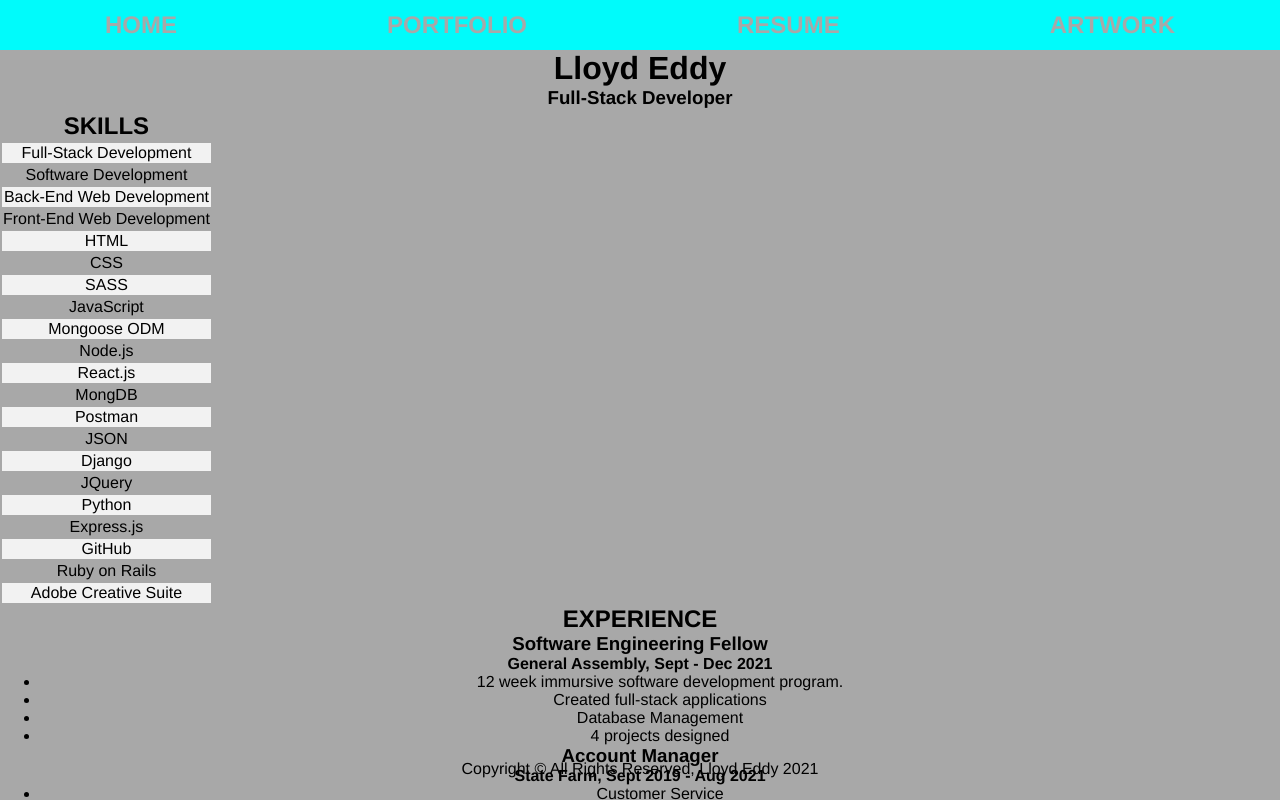
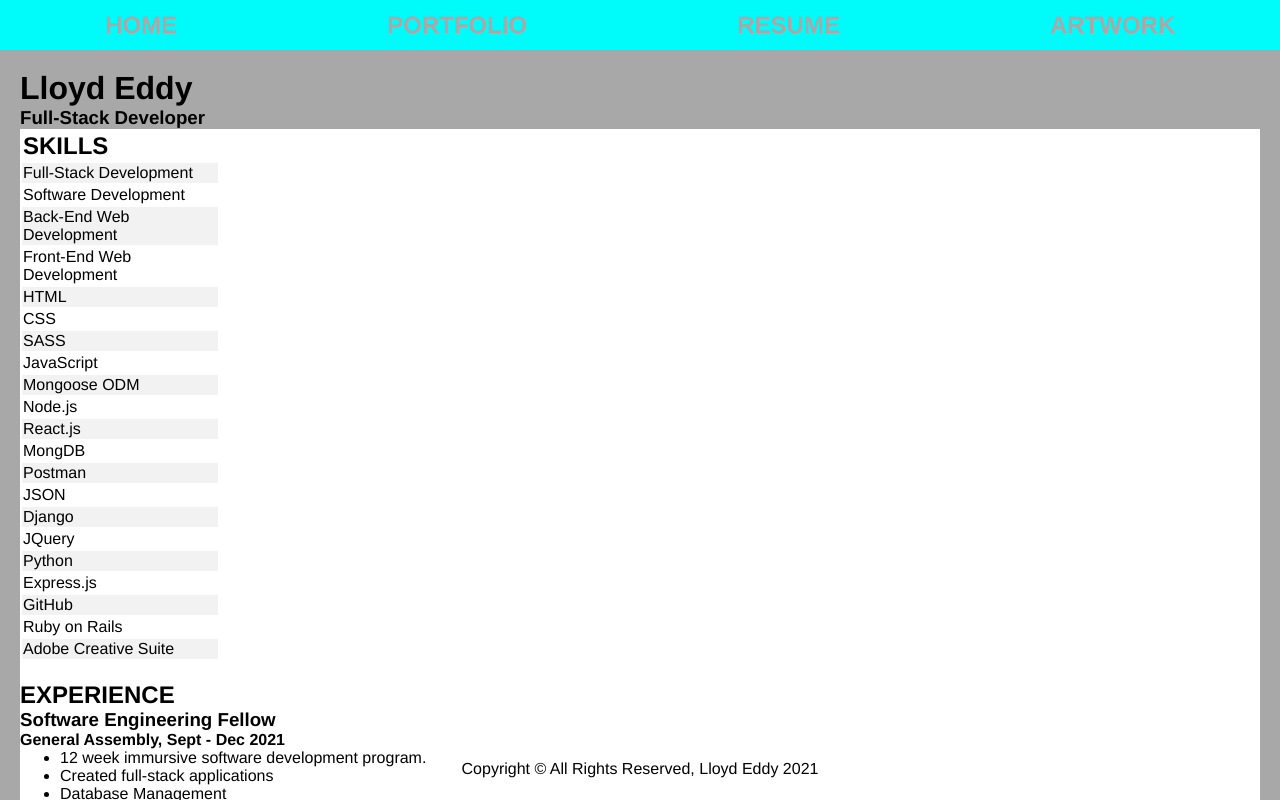
Before and after one commit to lloddy/portfolio, a React (Create React App) app: page /resume in a window 1280 px wide. Shown: the top 800 px of the page. Built offline with nearby package versions, Linux system fonts and the light colour scheme.

Commit message:
WIP resume updates

```diff
--- a/src/pages/Resume.jsx
+++ b/src/pages/Resume.jsx
@@ -5,6 +5,7 @@ const Resume = (props) => {
                 <h1>Lloyd Eddy</h1>
                 <h3>Full-Stack Developer</h3>
             </div>
+            <div className="resumeFields">
                 <div className="skills">
                     <table>
                         <tr><th><h2>SKILLS</h2></th></tr>
@@ -83,6 +84,7 @@ const Resume = (props) => {
                     <p>Magan Cum Laude</p>
                 </div>
             </div>
+        </div>
     );
 };
 
--- a/src/styles.scss
+++ b/src/styles.scss
@@ -107,5 +107,14 @@ footer {
 }
 
 .resume {
+  text-align: left;
+  margin: 20px;
   tr:nth-child(even) {background-color: #f2f2f2;}
+  .resumeFields {
+    background-color: $contrastColor;
+  }
+  .skills {
+  margin-bottom: 20px;
+  width: 200px;
+  }
 }
```
Lines whose indentation alone changed are shown as unchanged.
